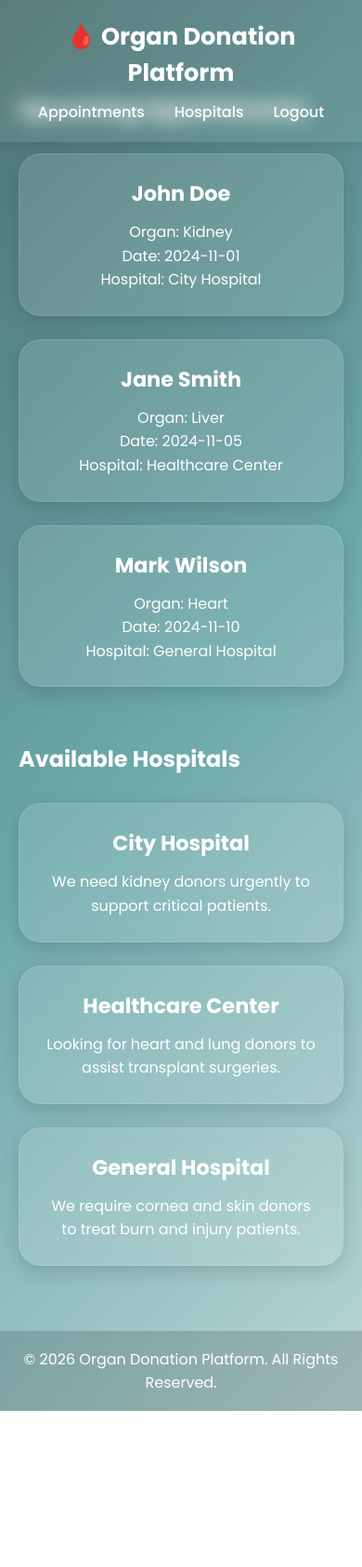
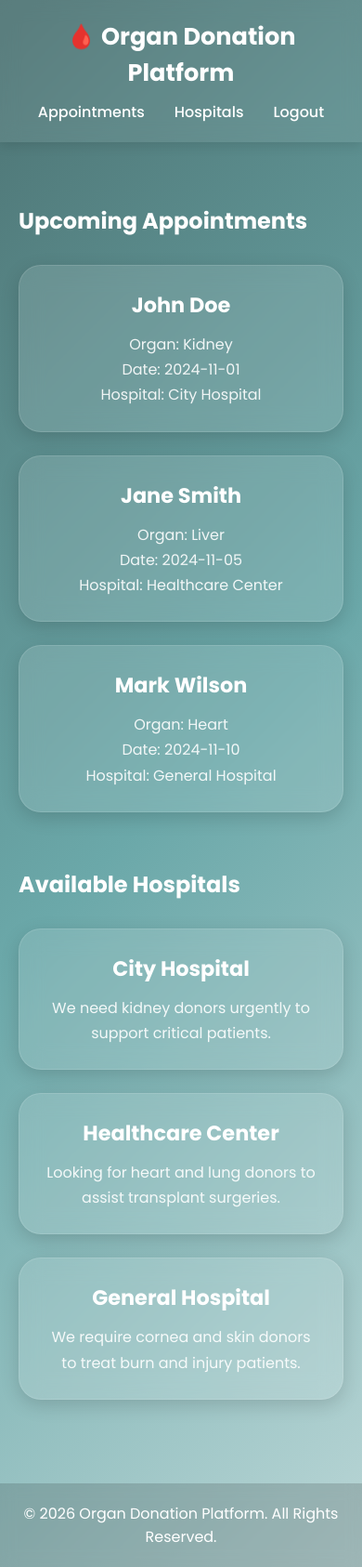
Before and after one commit to abdullahhh0/Organ-Donation, a plain HTML site: page dashboard.html in a window 390 px wide. Shown: the whole page at 93% size. Before the commit the page ends 1518 px from the top, so only its background shows below. Drawn offline with Linux system fonts and the light colour scheme.

Commit message:
Organ Donation Management System

```diff
--- a/style.css
+++ b/style.css
@@ -1,10 +1,18 @@
 @import url('https://fonts.googleapis.com/css2?family=Poppins:wght@300;400;500;600;700&display=swap');
+
+/* =========================
+   RESET
+========================= */
 
 *{
     margin: 0;
     padding: 0;
     box-sizing: border-box;
 }
+
+/* =========================
+   BODY
+========================= */
 
 body{
 
@@ -27,6 +35,10 @@
     margin: 0;
 }
 
+/* =========================
+   AUTH CONTAINER
+========================= */
+
 .auth-container{
 
     width: 100%;
@@ -38,7 +50,13 @@
     justify-content: center;
 
     align-items: center;
+
+    padding: 20px;
 }
+
+/* =========================
+   AUTH CARD
+========================= */
 
 .auth-card{
 
@@ -46,7 +64,9 @@
 
     max-width: 430px;
 
-    padding: 40px;
+    padding: 45px 40px;
+
+    margin: auto;
 
     border-radius: 28px;
 
@@ -74,11 +94,15 @@
         0 12px 35px rgba(0,0,0,0.3);
 }
 
+/* =========================
+   TITLE
+========================= */
+
 .auth-card h1{
 
     color: white;
 
-    font-size: 2.1rem;
+    font-size: 2.2rem;
 
     margin-bottom: 10px;
 
@@ -87,14 +111,22 @@
     letter-spacing: 1px;
 }
 
+/* =========================
+   SUBTITLE
+========================= */
+
 .subtitle{
 
-    color: rgba(255,255,255,0.8);
+    color: rgba(255,255,255,0.85);
 
     font-size: 15px;
 
     margin-bottom: 30px;
 }
+
+/* =========================
+   FORM
+========================= */
 
 form{
 
@@ -104,6 +136,10 @@
 
     gap: 18px;
 }
+
+/* =========================
+   INPUTS
+========================= */
 
 form input{
 
@@ -139,6 +175,10 @@
         0 0 0 3px rgba(255,255,255,0.15);
 }
 
+/* =========================
+   BUTTON
+========================= */
+
 form button{
 
     width: 100%;
@@ -172,6 +212,10 @@
         0 10px 20px rgba(0,0,0,0.2);
 }
 
+/* =========================
+   SWITCH TEXT
+========================= */
+
 .switch-text{
 
     margin-top: 25px;
@@ -197,11 +241,17 @@
     text-decoration: underline;
 }
 
+/* =========================
+   HEADER
+========================= */
+
 header{
 
     position: fixed;
 
     top: 0;
+
+    left: 0;
 
     width: 100%;
 
@@ -213,7 +263,11 @@
 
     backdrop-filter: blur(10px);
 
+    -webkit-backdrop-filter: blur(10px);
+
     color: white;
+
+    z-index: 1000;
 
     box-shadow:
         0 4px 12px rgba(0,0,0,0.1);
@@ -225,6 +279,10 @@
 
     font-weight: 700;
 }
+
+/* =========================
+   NAVBAR
+========================= */
 
 nav ul{
 
@@ -265,6 +323,10 @@
     transform: translateY(-2px);
 }
 
+/* =========================
+   SECTION CONTAINER
+========================= */
+
 .section-container{
 
     width: 100%;
@@ -273,8 +335,12 @@
 
     margin: auto;
 
-    padding: 100px 20px 30px;
+    padding: 180px 20px 40px;
 }
+
+/* =========================
+   LISTS
+========================= */
 
 .appointment-list,
 .hospital-list{
@@ -290,6 +356,10 @@
     margin-top: 30px;
 }
 
+/* =========================
+   CARDS
+========================= */
+
 .card{
 
     width: 300px;
@@ -301,6 +371,8 @@
     background: rgba(255,255,255,0.12);
 
     backdrop-filter: blur(12px);
+
+    -webkit-backdrop-filter: blur(12px);
 
     border: 1px solid rgba(255,255,255,0.12);
 
@@ -335,15 +407,22 @@
 
 .card p{
 
-    line-height: 1.6;
+    line-height: 1.7;
+
+    color: rgba(255,255,255,0.9);
 }
 
+/* =========================
+   FOOTER
+========================= */
 
 footer{
 
-    margin-top: 40px;
+    width: 100%;
 
-    padding: 18px;
+    margin-top: 50px;
+
+    padding: 20px;
 
     text-align: center;
 
@@ -351,14 +430,20 @@
 
     backdrop-filter: blur(8px);
 
+    -webkit-backdrop-filter: blur(8px);
+
     color: white;
 }
+
+/* =========================
+   RESPONSIVE
+========================= */
 
 @media(max-width: 768px){
 
     .auth-card{
 
-        padding: 30px;
+        padding: 35px 25px;
     }
 
     .card{
@@ -380,6 +465,11 @@
 
         padding: 8px 12px;
     }
+
+    .section-container{
+
+        padding-top: 200px;
+    }
 }
 
 @media(max-width: 480px){
@@ -391,7 +481,7 @@
 
     .auth-card h1{
 
-        font-size: 1.7rem;
+        font-size: 1.8rem;
     }
 
     form input{
@@ -403,4 +493,9 @@
 
         padding: 14px;
     }
+
+    .section-container{
+
+        padding-top: 220px;
+    }
 }
```
